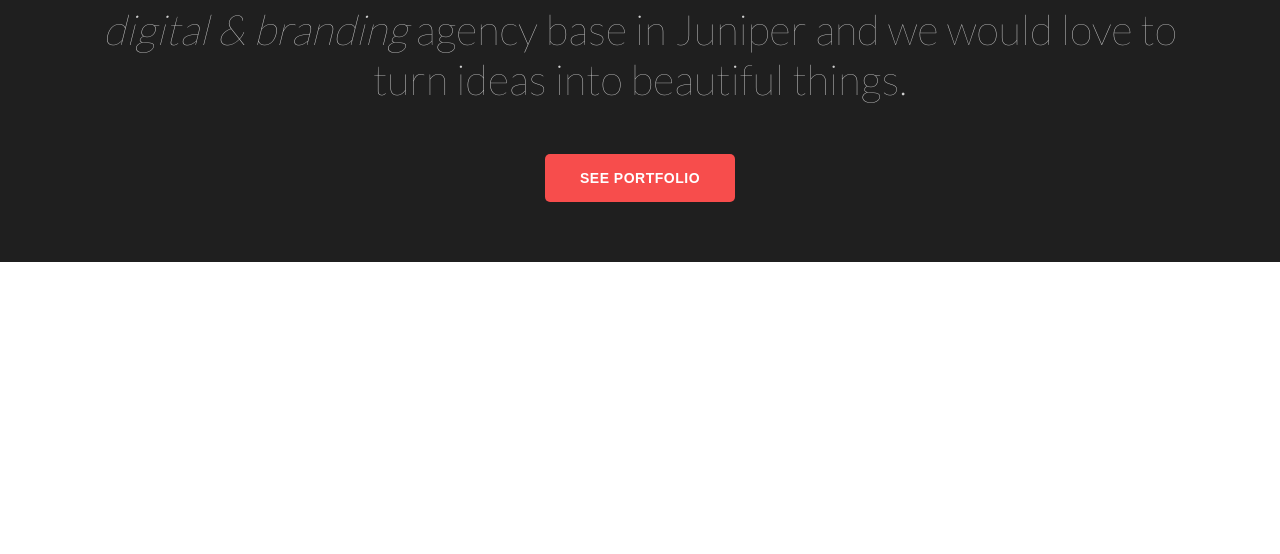
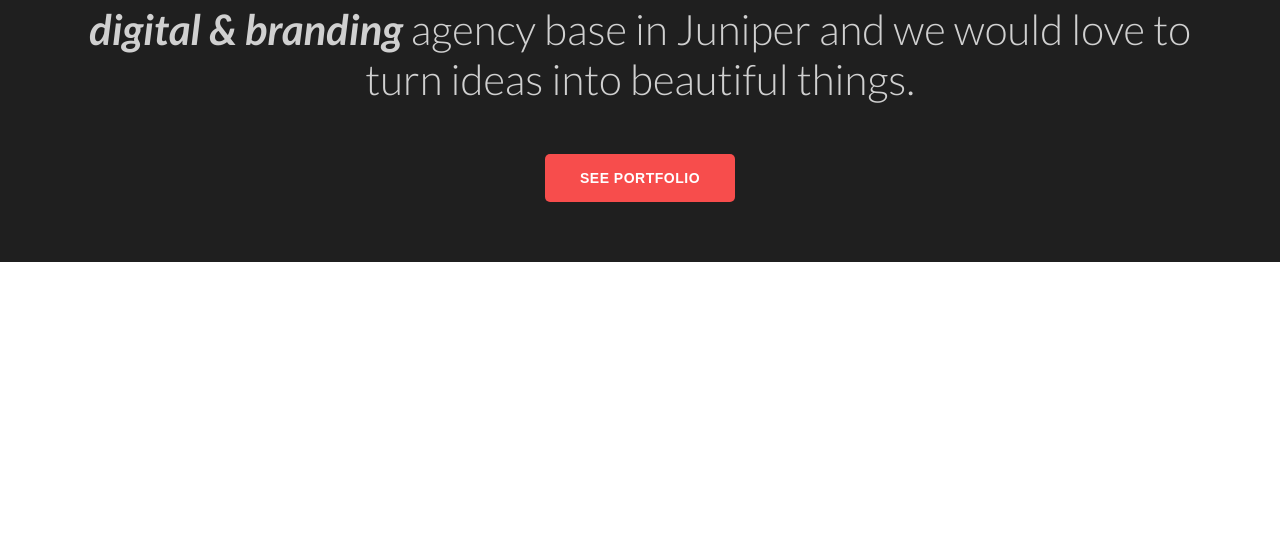
Before and after one commit to DVCone/webpaint, a plain HTML site: page index.html in a window 1280 px wide. Shown: the part 246-800 px from the top of the page. Drawn offline with Linux system fonts and the light colour scheme.

Commit message:
arief lhaw

```diff
--- a/index.html
+++ b/index.html
@@ -2,7 +2,7 @@
 <html lang="en">
 <head>
 	<meta charset="UTF-8">
-	<link href="https://fonts.googleapis.com/css?family=Lato:100,400,700,900&amp;subset=latin-ext" rel="stylesheet">
+	<link href="https://fonts.googleapis.com/css?family=Lato:300,400,700i&amp;subset=latin-ext" rel="stylesheet">
 	<link rel="stylesheet" type="text/css" href="style.css">
 	<title>Web pain</title>
 </head>
```
